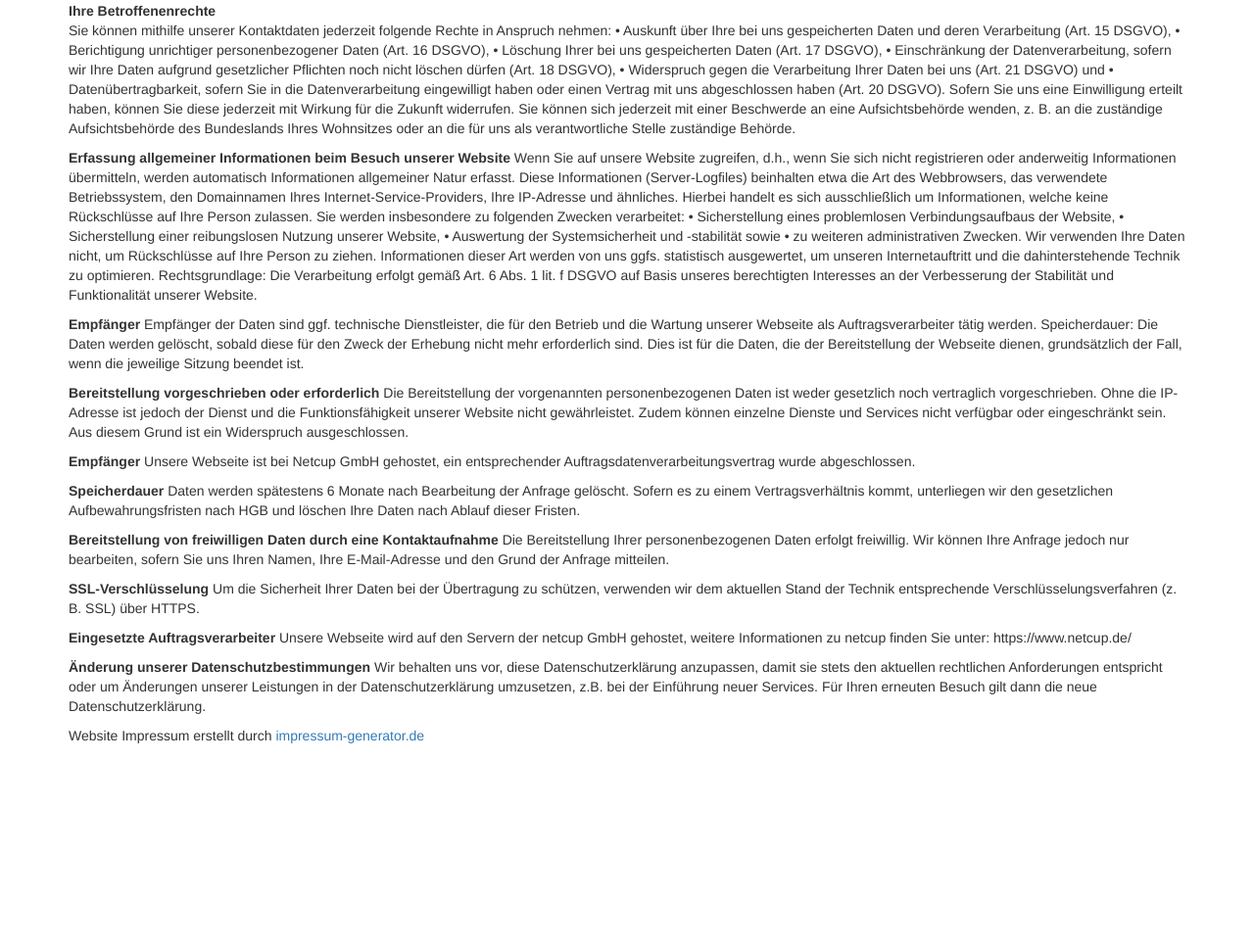
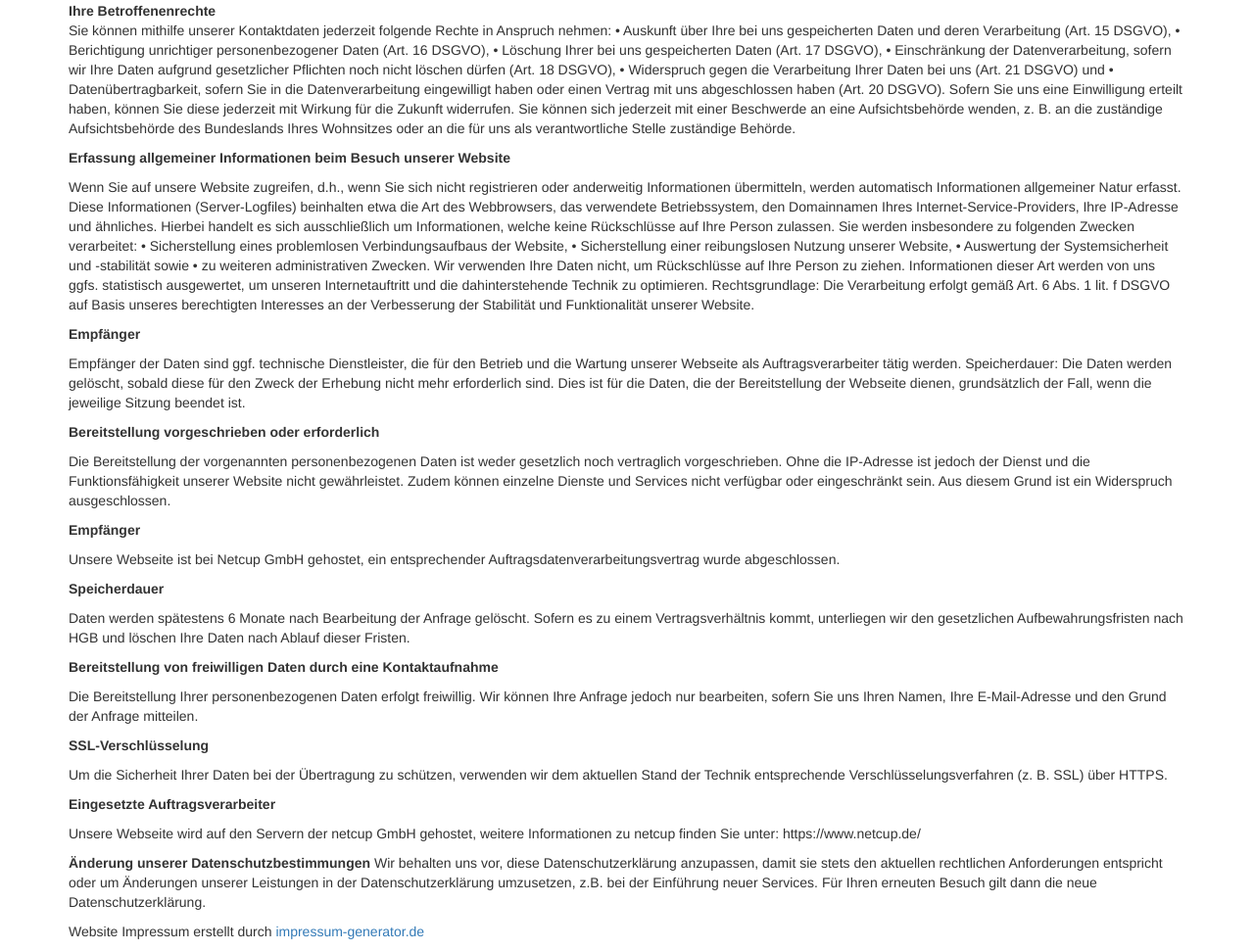
Before and after one commit to easy-driver/easy-driver.github.io, a plain HTML site: page impressum.html in a window 1280 px wide. Shown: the part 878-1849 px from the top of the page at 98% size. Before the commit the page ends 1649 px from the top, so only its background shows below. Drawn offline with Linux system fonts and the light colour scheme.

Commit message:
Update impressum.html

```diff
--- a/impressum.html
+++ b/impressum.html
@@ -106,7 +106,6 @@
 
 	  <b>Ihre Betroffenenrechte</b>
 	  	<p>
-
 Sie können mithilfe unserer Kontaktdaten  jederzeit folgende Rechte in Anspruch nehmen:
     • Auskunft über Ihre bei uns gespeicherten Daten und deren Verarbeitung (Art. 15 DSGVO),
     • Berichtigung unrichtiger personenbezogener Daten (Art. 16 DSGVO),
@@ -120,6 +119,7 @@ Sie können sich jederzeit mit einer Beschwerde an eine Aufsichtsbehörde wenden
 	<p>
 
 		<b>Erfassung allgemeiner Informationen beim Besuch unserer Website</b>
+		<p>
 Wenn Sie auf unsere Website zugreifen, d.h., wenn Sie sich nicht registrieren oder anderweitig Informationen übermitteln, werden automatisch Informationen allgemeiner Natur erfasst. Diese Informationen (Server-Logfiles) beinhalten etwa die Art des Webbrowsers, das verwendete Betriebssystem, den Domainnamen Ihres Internet-Service-Providers, Ihre IP-Adresse und ähnliches. Hierbei handelt es sich ausschließlich um Informationen, welche keine Rückschlüsse auf Ihre Person zulassen.
 Sie werden insbesondere zu folgenden Zwecken verarbeitet:
     • Sicherstellung eines problemlosen Verbindungsaufbaus der Website,
@@ -134,33 +134,40 @@ Die Verarbeitung erfolgt gemäß Art. 6 Abs. 1 lit. f DSGVO auf Basis unseres be
 	<p>
 
 		<b>Empfänger</b>
+		<p>
 Empfänger der Daten sind ggf. technische Dienstleister, die für den Betrieb und die Wartung unserer Webseite als Auftragsverarbeiter tätig werden.
 Speicherdauer:
 Die Daten werden gelöscht, sobald diese für den Zweck der Erhebung nicht mehr erforderlich sind. Dies ist für die Daten, die der Bereitstellung der Webseite dienen, grundsätzlich der Fall, wenn die jeweilige Sitzung beendet ist.	</p>
 	<p>
 
 		<b>Bereitstellung vorgeschrieben oder erforderlich</b>
+		<p>
 Die Bereitstellung der vorgenannten personenbezogenen Daten ist weder gesetzlich noch vertraglich vorgeschrieben. Ohne die IP-Adresse ist jedoch der Dienst und die Funktionsfähigkeit unserer Website nicht gewährleistet. Zudem können einzelne Dienste und Services nicht verfügbar oder eingeschränkt sein. Aus diesem Grund ist ein Widerspruch ausgeschlossen. 	</p>
 	<p>
 
 		<b>Empfänger</b>
+		<p>
 Unsere Webseite ist bei Netcup GmbH gehostet, ein entsprechender Auftragsdatenverarbeitungsvertrag wurde abgeschlossen. 	</p>
 	<p>
 
 		<b>Speicherdauer</b>
+		<p>
 Daten werden spätestens 6 Monate nach Bearbeitung der Anfrage gelöscht.
 Sofern es zu einem Vertragsverhältnis kommt, unterliegen wir den gesetzlichen Aufbewahrungsfristen nach HGB und löschen Ihre Daten nach Ablauf dieser Fristen. 	</p>
 	<p>
 
 		<b>Bereitstellung von freiwilligen Daten durch eine Kontaktaufnahme</b>
+		<p>
 Die Bereitstellung Ihrer personenbezogenen Daten erfolgt freiwillig. Wir können Ihre Anfrage jedoch nur bearbeiten, sofern Sie uns Ihren Namen, Ihre E-Mail-Adresse und den Grund der Anfrage mitteilen. 	</p>
 	<p>
 
 		<b> SSL-Verschlüsselung </b>
+		<p>
 Um die Sicherheit Ihrer Daten bei der Übertragung zu schützen, verwenden wir dem aktuellen Stand der Technik entsprechende Verschlüsselungsverfahren (z. B. SSL) über HTTPS. 	</p>
 	<p>
 
 		<b> Eingesetzte Auftragsverarbeiter </b>
+		<p>
 Unsere Webseite wird auf den Servern der netcup GmbH gehostet, weitere Informationen zu netcup finden Sie unter: https://www.netcup.de/ 	</p>
 	<p>
 
```
